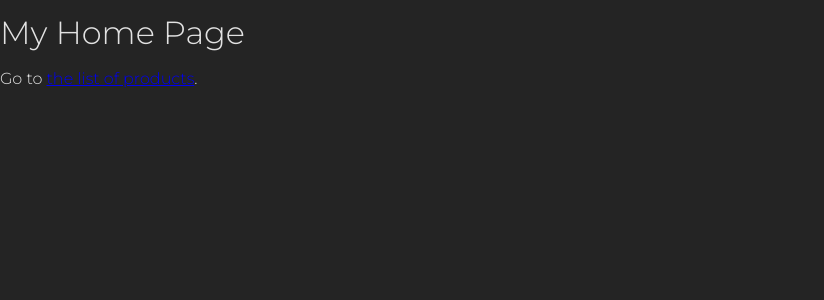
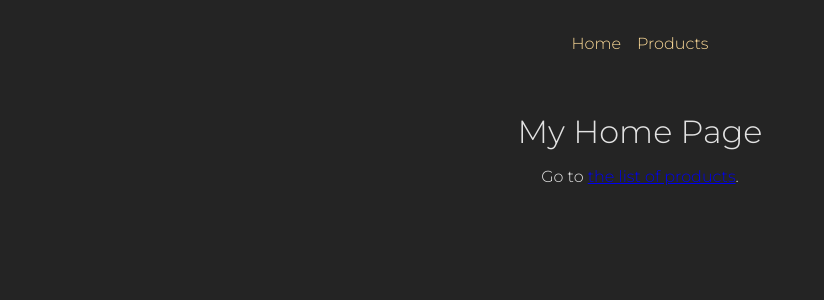
Before and after one commit to sergiy-chumachenko/mpa-react-router, a React (Create React App) app: page / in a window 1280 px wide. Shown: the top 300 px of the page, without its empty margins (0-824 px from the left). Built offline with nearby package versions, Linux system fonts and the light colour scheme.

Commit message:
root layout & main navigation bar implemented

```diff
--- /dev/null
+++ b/src/components/MainNavigation.js
@@ -0,0 +1,20 @@
+import {Link} from "react-router-dom";
+import classes from './MainNavigation.module.css'
+const MainNavigation = () => {
+    return (
+        <header className={classes.header} >
+            <nav>
+                <ul className={classes.list}>
+                    <li>
+                        <Link to="/">Home</Link>
+                    </li>
+                    <li>
+                        <Link to="/products">Products</Link>
+                    </li>
+                </ul>
+            </nav>
+        </header>
+    );
+}
+
+export default MainNavigation;
--- /dev/null
+++ b/src/components/MainNavigation.module.css
@@ -0,0 +1,23 @@
+.header {
+  max-width: 60rem;
+  margin: auto;
+  padding: 2rem;
+  display: flex;
+  justify-content: center;
+}
+
+.list {
+  display: flex;
+  gap: 1rem;
+}
+
+.list a {
+  text-decoration: none;
+  color: var(--color-primary-400);
+}
+
+.list a:hover,
+.list a.active {
+  color: var(--color-primary-800);
+  text-decoration: underline;
+}
--- /dev/null
+++ b/src/pages/Root.js
@@ -0,0 +1,17 @@
+import {Outlet} from "react-router-dom";
+import MainNavigation from "../components/MainNavigation";
+
+import classes from "./Root.module.css";
+
+const RootLayout =() => {
+    return (
+        <>
+            <MainNavigation/>
+            <main className={classes.content}>
+                <Outlet/>
+            </main>
+        </>
+    )
+}
+
+export default RootLayout;
--- /dev/null
+++ b/src/pages/Root.module.css
@@ -0,0 +1,4 @@
+.content {
+    margin: 2rem auto;
+    text-align: center;
+}
```
Also changed, not shown: src/App.js (+10 -2 lines).
